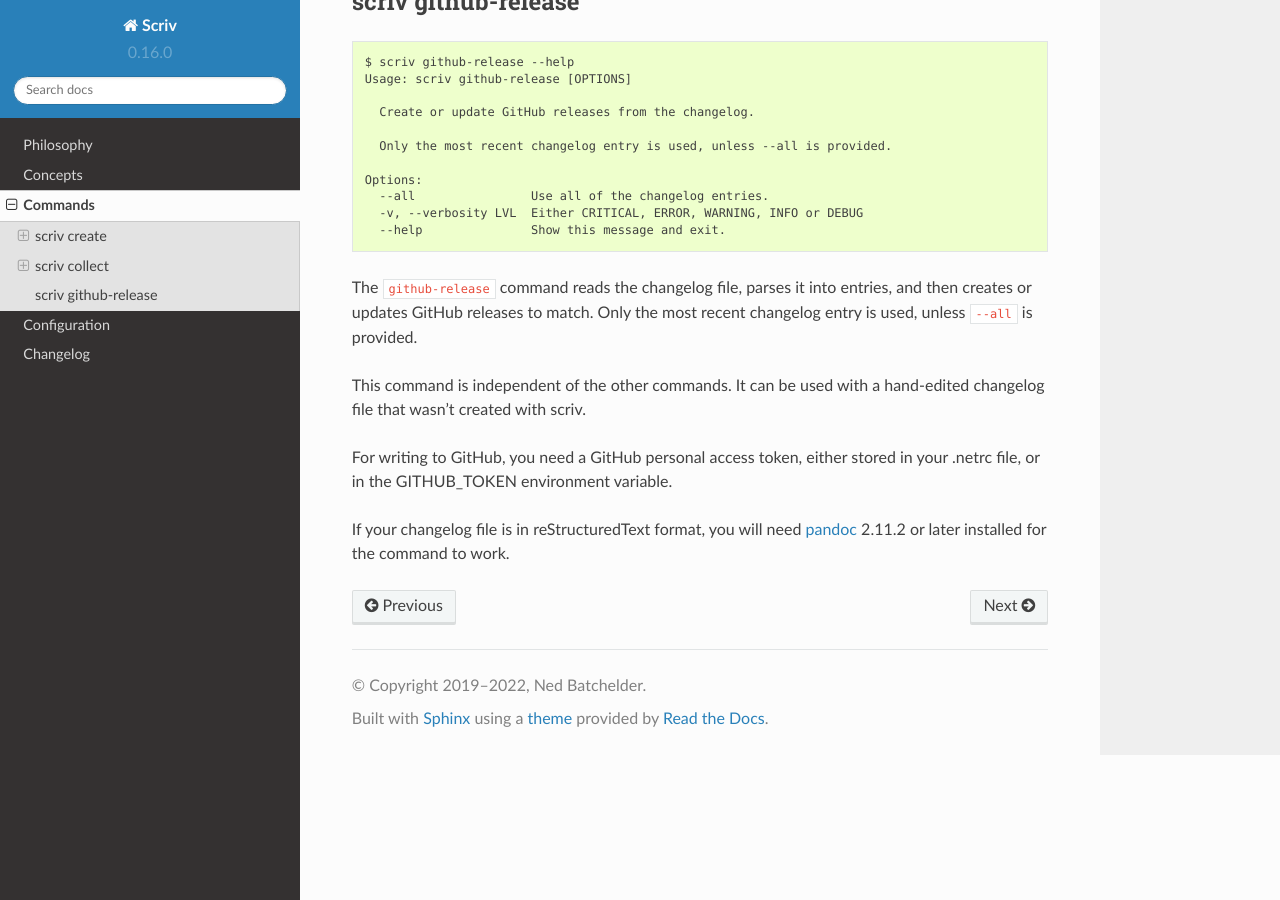
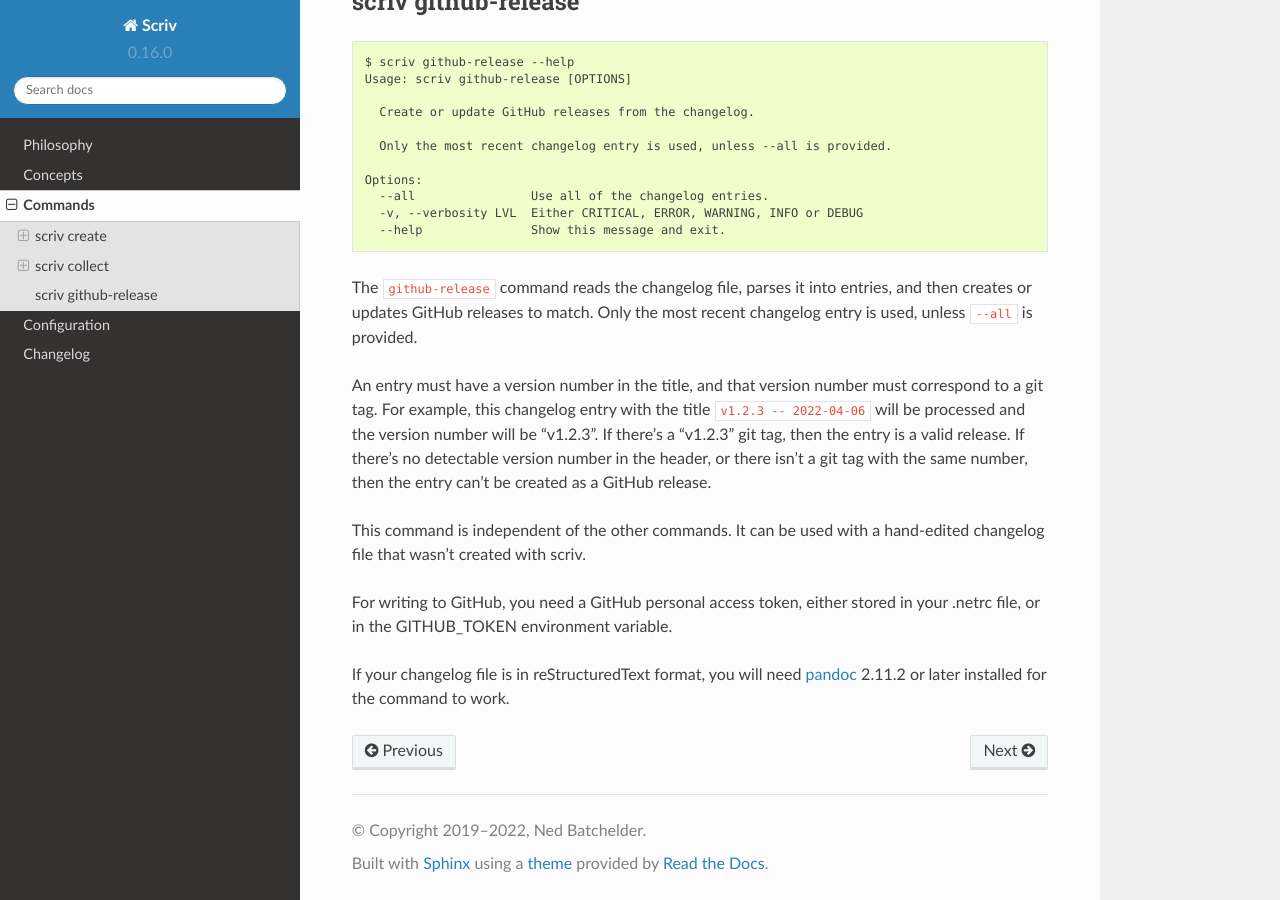
Before and after one commit to nedbat/scriv, a Sphinx documentation site: the page built from docs/commands.rst, in a window 1280 px wide and 900 px high, scrolled down 2538 px. Built offline with Sphinx 7.4.7 and the Read the Docs theme 2.0.0, drawn with Linux system fonts in a browser that asks for light colours.

Commit message:
docs: more explanation of `scriv github_release` #52

```diff
--- a/docs/commands.rst
+++ b/docs/commands.rst
@@ -192,6 +192,13 @@ The ``github-release`` command reads the changelog file, parses it into
 entries, and then creates or updates GitHub releases to match.  Only the most
 recent changelog entry is used, unless ``--all`` is provided.
 
+An entry must have a version number in the title, and that version number must
+correspond to a git tag.  For example, this changelog entry with the title
+``v1.2.3 -- 2022-04-06`` will be processed and the version number will be
+"v1.2.3".  If there's a "v1.2.3" git tag, then the entry is a valid release.
+If there's no detectable version number in the header, or there isn't a git
+tag with the same number, then the entry can't be created as a GitHub release.
+
 This command is independent of the other commands.  It can be used with a
 hand-edited changelog file that wasn't created with scriv.
 
```
